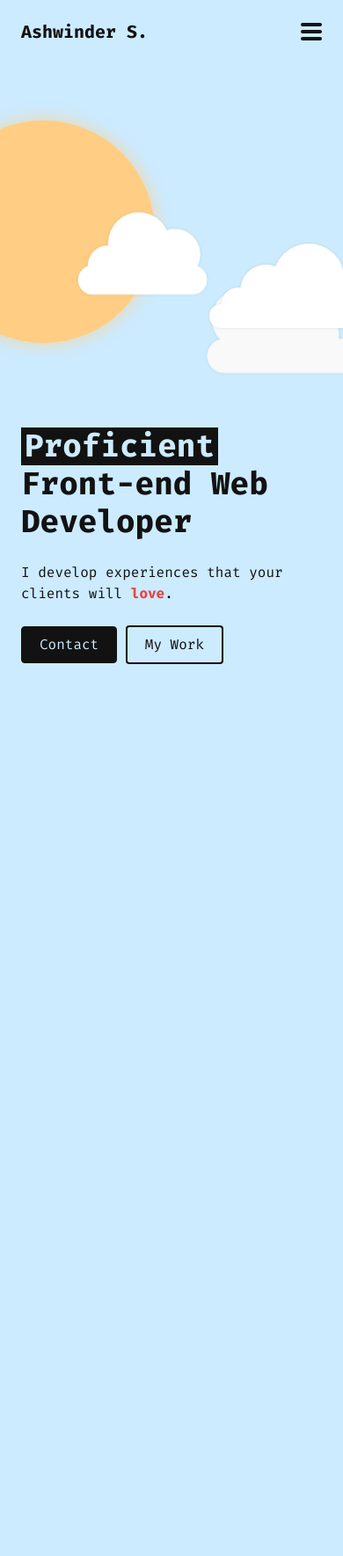
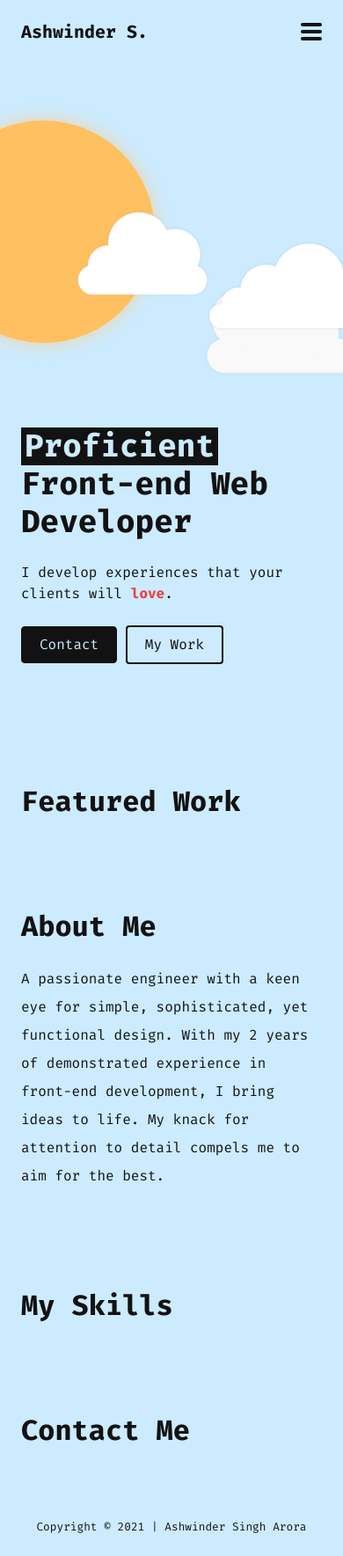
Before and after one commit to ashwinders/ashwinders.github.io, a website: page index.html in a window 390 px wide. Shown: the whole page at 88% size. Before the commit the page ends 1688 px from the top, so only its background shows below. Drawn offline with Linux system fonts and the light colour scheme.

Commit message:
Tidy up directory structure | add new sections

```diff
--- a/index.html
+++ b/index.html
@@ -4,7 +4,7 @@
     <meta charset="UTF-8">
     <meta http-equiv="X-UA-Compatible" content="IE=edge">
     <meta name="viewport" content="width=device-width, initial-scale=1.0">
-    <title>Dark Light Mode Demo</title>
+    <title>Ashwinder S. Arora | Proficient Front-end Developer</title>
     <link rel="preconnect" href="https://fonts.googleapis.com">
     <link rel="preconnect" href="https://fonts.gstatic.com" crossorigin>
     <link href="https://fonts.googleapis.com/css2?family=Fira+Mono:wght@400;500;700&display=swap" rel="stylesheet">
@@ -14,7 +14,7 @@
     <header id="header">
         <nav class="navbar">
             <div class="container">
-                <a href="/" class="navbar__brand">Ashwinder S.</a>
+                <a href="#" class="navbar__brand">Ashwinder S.</a>
                 <button class="navbar__toggler" role="button">
                     <span class="navbar__toggler-icon"></span>
                 </button>
@@ -134,21 +134,70 @@
                             I develop experiences that your clients will <span class="love">love</span>.
                         </p>
                         <div class="hero__cta-wrapper">
-                            <button class="btn btn-primary">
+                            <a class="btn btn-primary" href="#contact">
                                 Contact
-                            </button>
-                            <button class="btn btn-outline-primary">
+                            </a>
+                            <a class="btn btn-outline-primary" href="#work">
                                 My Work
-                            </button>
+                            </a>
                         </div>
                     </div>
                 </div>
             </div>
         </section>
-        <section class="next"></section>
+        <section class="section work" id="work">
+            <div class="container">
+                <div class="row">
+                    <div class="col">
+                        <h2 class="section__heading">
+                            Featured Work
+                        </h2>
+                    </div>
+                </div>
+            </div>
+        </section>
+        <section class="section about" id="about">
+            <div class="container">
+                <div class="row">
+                    <div class="col-md-8">
+                        <h2 class="section__heading mb-4">
+                            About Me
+                        </h2>
+                        <p>
+                            A passionate engineer with a keen eye for simple, sophisticated, yet functional design. With my 2 years of demonstrated experience in front-end development, I bring ideas to life. My knack for attention to detail compels me to aim for the best.
+                        </p>
+                        <!-- <img src="//unsplash.it/400" alt="test" class="mb-3"> -->
+                    </div>
+                </div>
+            </div>
+        </section>
+        <section class="section skills" id="skills">
+            <div class="container">
+                <div class="row">
+                    <div class="col">
+                        <h2 class="section__heading">
+                            My Skills
+                        </h2>
+                    </div>
+                </div>
+            </div>
+        </section>
+        <section class="section contact" id="contact">
+            <div class="container">
+                <div class="row">
+                    <div class="col">
+                        <h2 class="section__heading">
+                            Contact Me
+                        </h2>
+                    </div>
+                </div>
+            </div>
+        </section>
     </main>
     <footer>
-
+        <small class="copyright text-center py-4 d-block">
+            Copyright &copy; 2021 | Ashwinder Singh Arora
+        </small>
     </footer>
     <link rel="stylesheet" href="https://cdnjs.cloudflare.com/ajax/libs/font-awesome/5.15.3/css/all.min.css" integrity="sha512-iBBXm8fW90+nuLcSKlbmrPcLa0OT92xO1BIsZ+ywDWZCvqsWgccV3gFoRBv0z+8dLJgyAHIhR35VZc2oM/gI1w==" crossorigin="anonymous" />
     <script src="https://cdnjs.cloudflare.com/ajax/libs/font-awesome/5.15.3/js/all.min.js" integrity="sha512-RXf+QSDCUQs5uwRKaDoXt55jygZZm2V++WUZduaU/Ui/9EGp3f/2KZVahFZBKGH0s774sd3HmrhUy+SgOFQLVQ==" crossorigin="anonymous"></script>
--- /dev/null
+++ b/scss/abstract/_common.scss
@@ -0,0 +1,8 @@
+.section {
+    padding-top: 3rem;
+    padding-bottom: 3rem;
+}
+
+.section__heading {
+    font-weight: 900;
+}
--- a/scss/_theme.scss
+++ b/scss/abstract/_theme.scss
@@ -115,6 +115,29 @@ a {
     }
 }
 
+img {
+    max-width: 100%;
+}
+
+main {
+    scroll-snap-type: y;
+}
+
+main > section {
+    scroll-snap-align: start;
+    scroll-margin-top: 6rem;
+}
+
+@include media-breakpoint-up(lg) {
+    main > section {
+        scroll-margin-top: 7.5rem;
+    }
+}
+
+html, body {
+    scroll-behavior: smooth;
+}
+
 @include media-breakpoint-down(xs) {
     .container {
         padding-left: 1.5rem;
--- a/scss/_navbar.scss
+++ b/scss/components/_navbar.scss
@@ -79,6 +79,7 @@ header {
     }
 }
 
+@include media-breakpoint-down(lg) {
     .theme--dark {
         .navbar__sidebar {
             background-color: hsla(var(--color-bg-h), var(--color-bg-s), var(--color-bg-l), 0.9);
@@ -90,6 +91,8 @@ header {
             }
         }
     }
+}
+
 
 .navbar__list {
     list-style: none;
--- /dev/null
+++ b/scss/layouts/_about.scss
@@ -0,0 +1,5 @@
+.about {
+    p {
+        line-height: 2;
+    }
+}
--- a/scss/_hero.scss
+++ b/scss/layouts/_hero.scss
@@ -26,6 +26,10 @@
     margin-bottom: 1.5rem;
 }
 
+.hero__cta-wrapper .btn {
+    text-decoration: none;
+}
+
 .scene {
     position: relative;
     padding: 3rem 0 6rem;
@@ -37,7 +41,7 @@
     width: 30vh;
     min-height: 200px;
     min-width: 200px;
-    background-color: #FFCE84;
+    background-color: #FFC062;
     border-radius: 50%;
     transform: translateX(-40%);
     box-shadow: 0 0 20px rgba(#FFCE84, 80%);
@@ -69,6 +73,10 @@
     animation-direction: alternate;
     animation-timing-function: linear;
     transform: scale(0.75);
+
+    &:hover {
+        animation-play-state: paused;
+    }
 }
 
 .cloud-1 {
@@ -112,10 +120,6 @@
     }
 }
 
-.next {
-    height: 100vh;
-}
-
 .theme--dark {
     .sun {
         display: none;
--- a/scss/style.scss
+++ b/scss/style.scss
@@ -1,4 +1,5 @@
-@import "../scss/variables";
+// Required
+@import "../scss/abstract/variables";
 
 @import "../node_modules/bootstrap/scss/functions";
 @import "../node_modules/bootstrap/scss/variables";
@@ -10,6 +11,16 @@
 @import "../node_modules/bootstrap/scss/buttons";
 @import "../node_modules/bootstrap/scss/utilities";
 
-@import "../scss/navbar";
-@import "../scss/hero";
-@import "../scss/theme";
+// Abstracts
+@import "../scss/abstract/theme";
+@import "../scss/abstract/common";
+
+// Components
+@import "../scss/components/navbar";
+
+// Layouts
+@import "../scss/layouts/hero";
+@import "../scss/layouts/about";
+@import "../scss/layouts/skills";
+@import "../scss/layouts/work";
+@import "../scss/layouts/contact";
```
Also changed, not shown: scss/abstract/_variables.scss (renamed from scss/_variables.scss), scss/layouts/_contact.scss (added), scss/layouts/_skills.scss (added), scss/layouts/_work.scss (added), style.css, 1 other file. Lines whose indentation alone changed are shown as unchanged.
